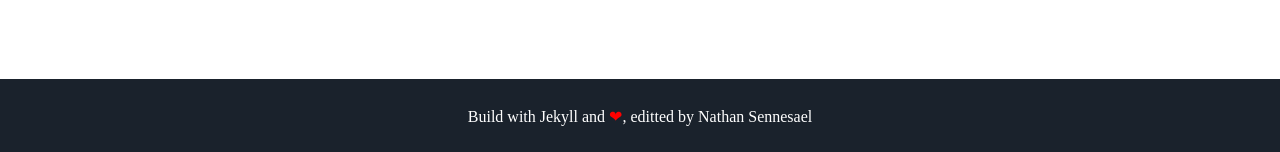
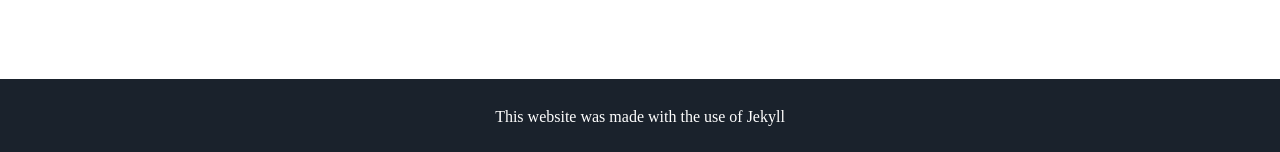
Before and after one commit to Senneschal/CV, a Jekyll site: the page built from index.html, in a window 1280 px wide. Shown: the part 1405-1557 px from the top of the page. Built offline with Jekyll 4.4.1, drawn with Linux system fonts in a browser that asks for light colours; some web fonts are replaced.

Commit message:
Update footer.html

```diff
--- a/_includes/footer.html
+++ b/_includes/footer.html
@@ -1,6 +1,6 @@
 <footer class="footer">
     <!-- <p>&copy; {{ site.username }}</p> -->
-    <p>Build with Jekyll and <span class="love">❤</span>, editted by <a href="https://github.com/senneschal">Nathan Sennesael</a></p>
+    <p>This website was made with the use of Jekyll
 </footer>
 <script src="//cdn.jsdelivr.net/particles.js/2.0.0/particles.min.js"></script>
 <script src="{{ '/assets/js/sweet-scroll.min.js' | prepend: site.baseurl }}"></script>
```
